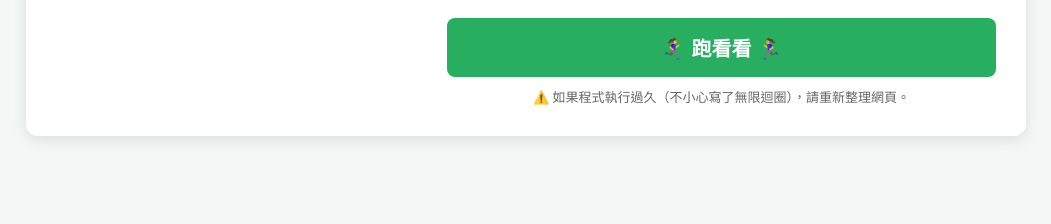
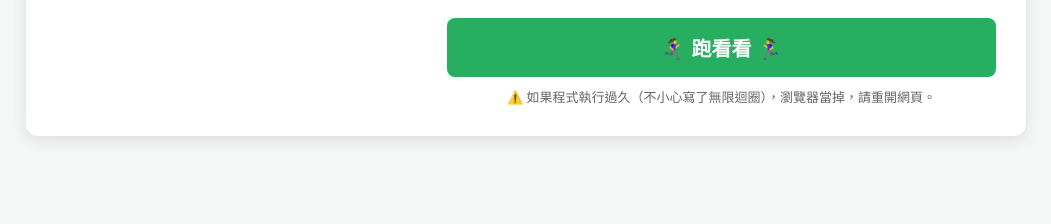
Before and after one commit to candy02058912/train.csie.python, a Flask app: template templates/exercise.html in a window 1280 px wide. Shown: the part 576-800 px from the top of the page, without its empty margins (114-1165 px from the left). Run offline with Flask 3, Linux system fonts and the light colour scheme; the template is opened without the code that fills it, so the values that code supplies are empty; some libraries are stand-ins or nearby versions.

Commit message:
refactor: update exercise infinite loop warning

```diff
--- a/templates/exercise.html
+++ b/templates/exercise.html
@@ -194,7 +194,7 @@
             <button onclick="checkCode()">🏃‍♀️‍➡️ 跑看看 🏃‍♀️</button>
 
             <div style="margin-top: 10px; font-size: 13px; color: #666; text-align: center;">
-                ⚠️ 如果程式執行過久（不小心寫了無限迴圈），請重新整理網頁。
+                ⚠️ 如果程式執行過久（不小心寫了無限迴圈），瀏覽器當掉，請重開網頁。
             </div>
 
             <div id="result"></div>
```
